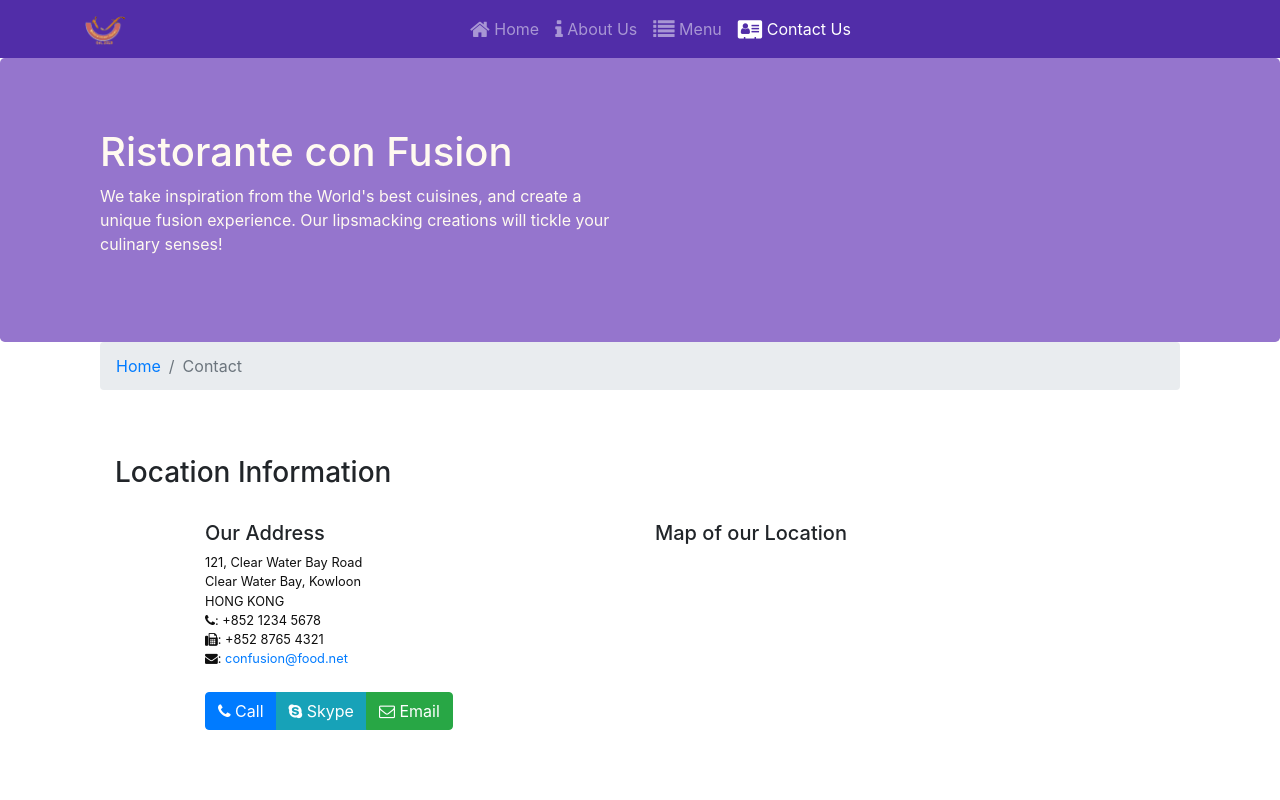
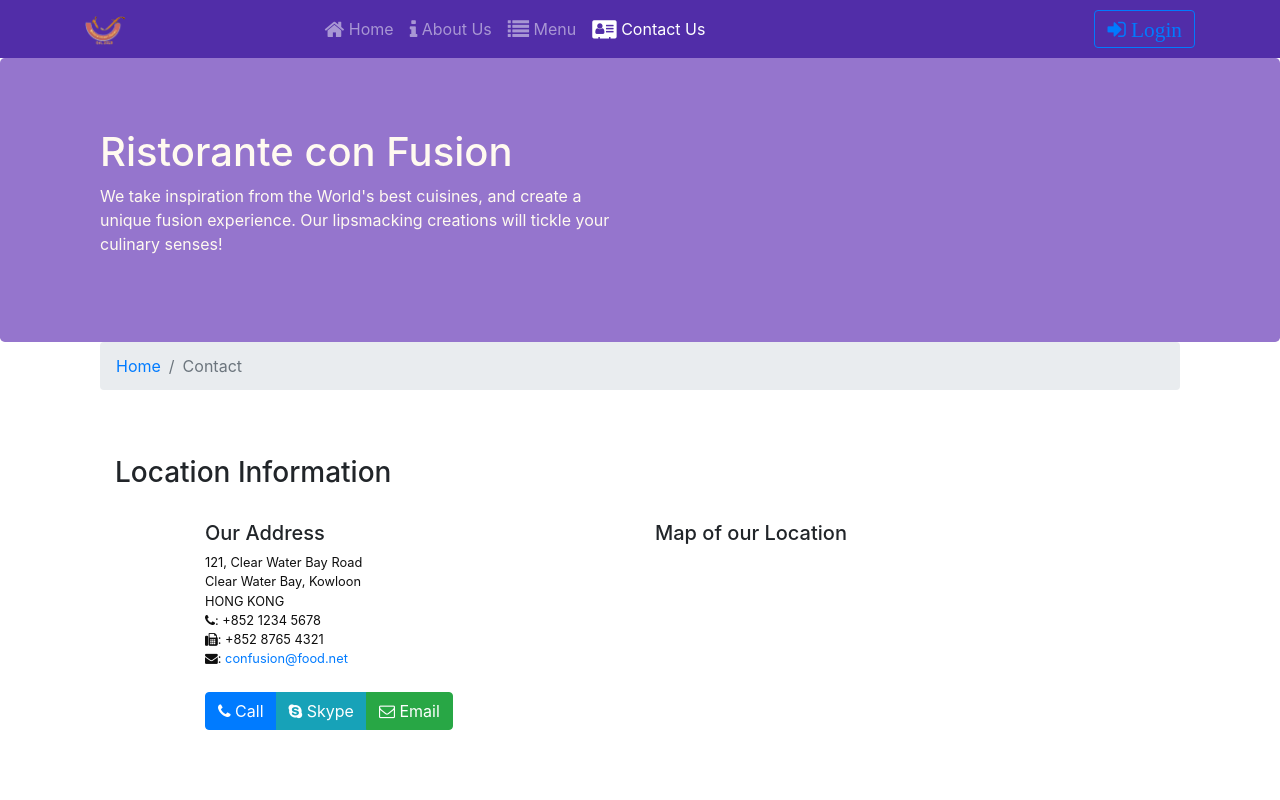
Before and after one commit to Anis-Dhaoui/full-stack-with-react, a React (Create React App) app in the folder React/confusion/: page /contactus in a window 1280 px wide. Shown: the top 800 px of the page. Built offline with nearby package versions, Linux system fonts and the light colour scheme.

Commit message:
Uncontrolled Forms

```diff
--- a/React/confusion/src/components/ContactComponent.js
+++ b/React/confusion/src/components/ContactComponent.js
@@ -44,7 +44,6 @@
         this.setState({
             touched:{...this.state.touched, [field]: true}
         });
-        console.log(this.state.touched.firstName);
     };
 
     validate(firstName, lastName, telNum, email){
--- a/React/confusion/src/components/HeaderComponent.js
+++ b/React/confusion/src/components/HeaderComponent.js
@@ -1,21 +1,35 @@
-import React, { Component} from 'react';
-import {Nav, Navbar, NavbarBrand, NavbarToggler, Collapse, NavItem, Jumbotron} from 'reactstrap';
+import React, { Component } from 'react';
+import {Nav, Navbar, NavbarBrand, NavbarToggler, Collapse, NavItem, Jumbotron, Button, Modal, ModalHeader, ModalBody, Form, FormGroup, Label, Input} from 'reactstrap';
 import {NavLink} from 'react-router-dom';
 
 class Header extends Component{
   constructor(props){
     super(props);
     this.state = {
-      isNavOpen : false
+      isNavOpen : false,
+      isModalOpen: false
     };
     this.toggleNav = this.toggleNav.bind(this);
+    this.toggleModal = this.toggleModal.bind(this);
+    this.handleLogin = this.handleLogin.bind(this);
   };
 
   toggleNav (){
     this.setState({
       isNavOpen: !this.state.isNavOpen
     })
-  }
+  };
+
+  toggleModal(){
+    this.setState({
+      isModalOpen: !this.state.isModalOpen
+    })
+  };
+
+  handleLogin(event){
+    alert("User Name: " + this.user.value + " Password: " + this.pwd.value + " Remember: " + this.remember.checked);
+    event.prevenDefaul();
+  };
   render(){
     return(
       <React.Fragment>
@@ -40,6 +54,11 @@
                       <NavLink className="nav-link" to="/contactus"> <span className="fa fa-address-card fa-lg"></span> Contact Us</NavLink>
                     </NavItem>
                   </Nav>
+                  <Nav className="ml-auto" navbar onClick={this.toggleModal}>
+                    <NavItem>
+                      <Button outline color="primary"><span className="fa fa-sign-in fa-lg"> Login</span></Button>
+                    </NavItem>
+                  </Nav>
                 </Collapse>
             </div>
       </Navbar>
@@ -56,6 +75,28 @@
               </div>
           </div>
       </Jumbotron>
+      <Modal isOpen={this.state.isModalOpen} toggle={this.toggleModal}>
+        <ModalHeader toggle={this.toggleModal}>Login</ModalHeader>
+        <ModalBody>
+          <Form onSubmit={this.handleLogin}>
+            <FormGroup>
+              <Label htmlFor="username">User Name:</Label>
+              <Input type="text" name="username" id="username" innerRef={(userInput) => this.user = userInput} />
+            </FormGroup>
+            <FormGroup>
+              <Label htmlFor="password">Password:</Label>
+              <Input type="password" name="password" id="password" innerRef={(userInput) => this.pwd = userInput} />
+            </FormGroup>
+            <FormGroup check>
+              <Label check>
+              <Input type="checkbox" name="rememberMe" innerRef={(userInput) => this.remember = userInput} />
+              Remember Me
+              </Label>
+            </FormGroup>
+            <Button type="submit" color="primary">Login</Button>
+          </Form>
+        </ModalBody>
+      </Modal>
       </React.Fragment>
     )
   }
```
